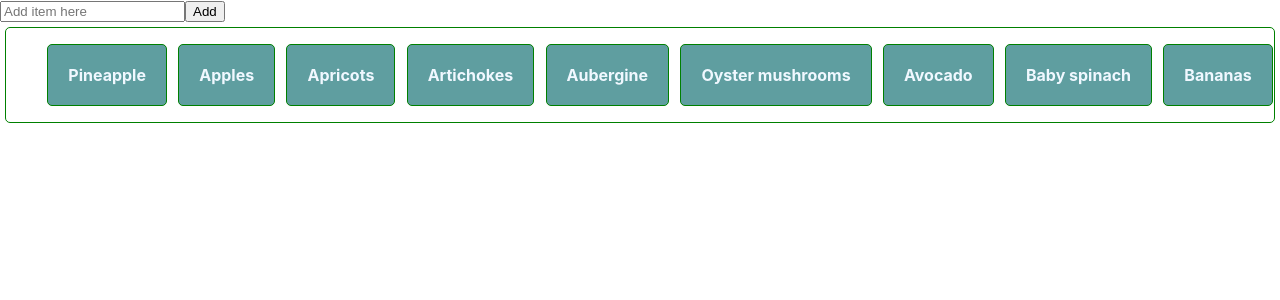
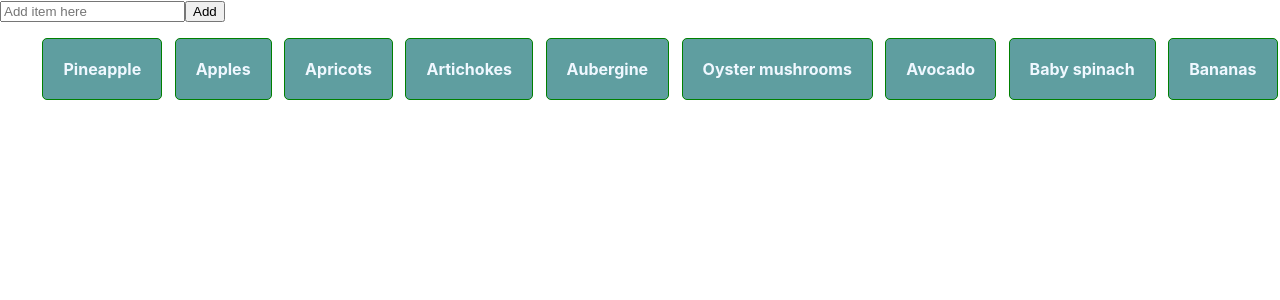
Before and after one commit to Ju-Schn/shopping-list, a React (Create React App) app: page / in a window 1280 px wide. Shown: the top 300 px of the page. Built offline with nearby package versions, Linux system fonts and the light colour scheme.

Commit message:
finally add delete function

```diff
--- a/src/App.js
+++ b/src/App.js
@@ -3,16 +3,20 @@ import './App.css';
 import ItemList from './components/ItemList.js';
 import Add from './components/Add.js';
 import { initialItems } from './components/db.js';
+import { nanoid } from 'nanoid';
 
 function App() {
   const [items, setItems] = useState(initialItems);
   function handleDeleteItem(itemId) {
     setItems(items.filter((item) => item._id !== itemId));
   }
+  function handleAddItem(itemName) {
+    setItems([...items, { _id: nanoid(), name: itemName }]);
+  }
   return (
     <>
-      <Add />
-      <ItemList initialItems={items} onDeleteItem={handleDeleteItem} />
+      <Add onAddItem={handleAddItem} />
+      <ItemList items={items} onDeleteItem={handleDeleteItem} />
     </>
   );
 }
--- a/src/components/Add.js
+++ b/src/components/Add.js
@@ -1,11 +1,24 @@
 import '../styles/add.css';
+import { useState } from 'react';
 
-export default function Add() {
+export default function Add({ onAddItem }) {
+  const [itemName, setItemName] = useState('');
   return (
     <>
       <label className="add__sr-only">Insert Item</label>
-      <input placeholder="Add item here"></input>
-      <button>Add</button>
+      <input
+        placeholder="Add item here"
+        value={itemName}
+        onChange={(e) => setItemName(e.target.value)}
+      />
+      <button
+        onClick={() => {
+          setItemName('');
+          onAddItem(itemName);
+        }}
+      >
+        Add
+      </button>
     </>
   );
 }
--- a/src/components/ItemList.js
+++ b/src/components/ItemList.js
@@ -1,31 +1,14 @@
 import '../styles/list.css';
-import { initialItems } from './db';
+import ListItem from './listItem.js';
 
-export default function ItemList() {
+export default function ItemList({ items, onDeleteItem }) {
   return (
-    <section className="list__container">
-      <ul className="list" role="list">
-        {initialItems.map((item) => (
-          <ListItem
-            key={item._id}
-            name={item.name.en}
-            //onDeleteItem={handleDeleteItem}
-          />
-        ))}
-      </ul>
-    </section>
+    <ul className="list">
+      {items.map((item) => {
+        return (
+          <ListItem key={item._id} item={item} deleteItem={onDeleteItem} />
+        );
+      })}
+    </ul>
   );
-
-  function ListItem({ name, onDeleteItem }) {
-    return (
-      <li key={initialItems._id}>
-        <button
-          onClick={() => onDeleteItem(initialItems._id)}
-          className="list__button"
-        >
-          {name}
-        </button>
-      </li>
-    );
-  }
 }
--- /dev/null
+++ b/src/components/listItem.js
@@ -0,0 +1,7 @@
+export default function ListItem({ item, deleteItem }) {
+  return (
+    <li onClick={() => deleteItem(item._id)} className="list__button">
+      {item.name.en}
+    </li>
+  );
+}
```
